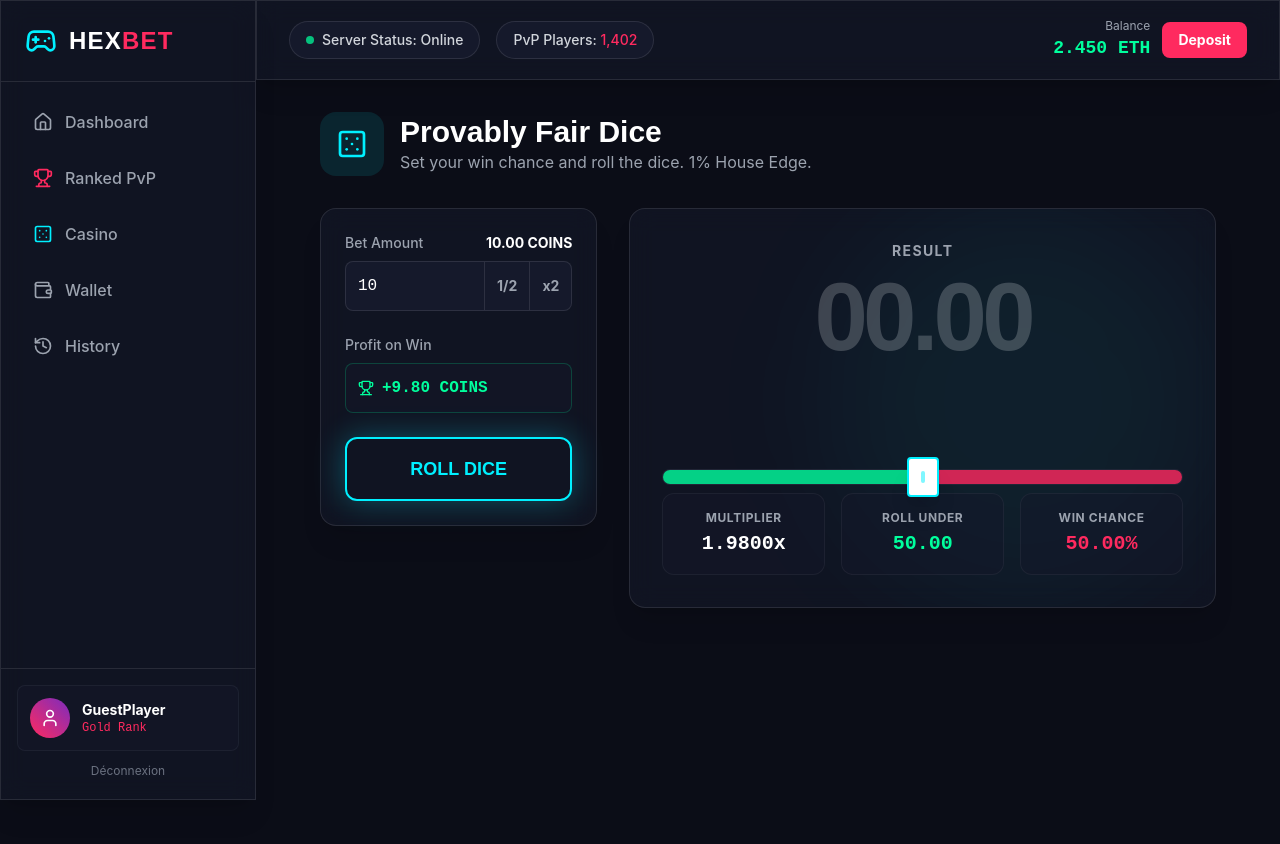
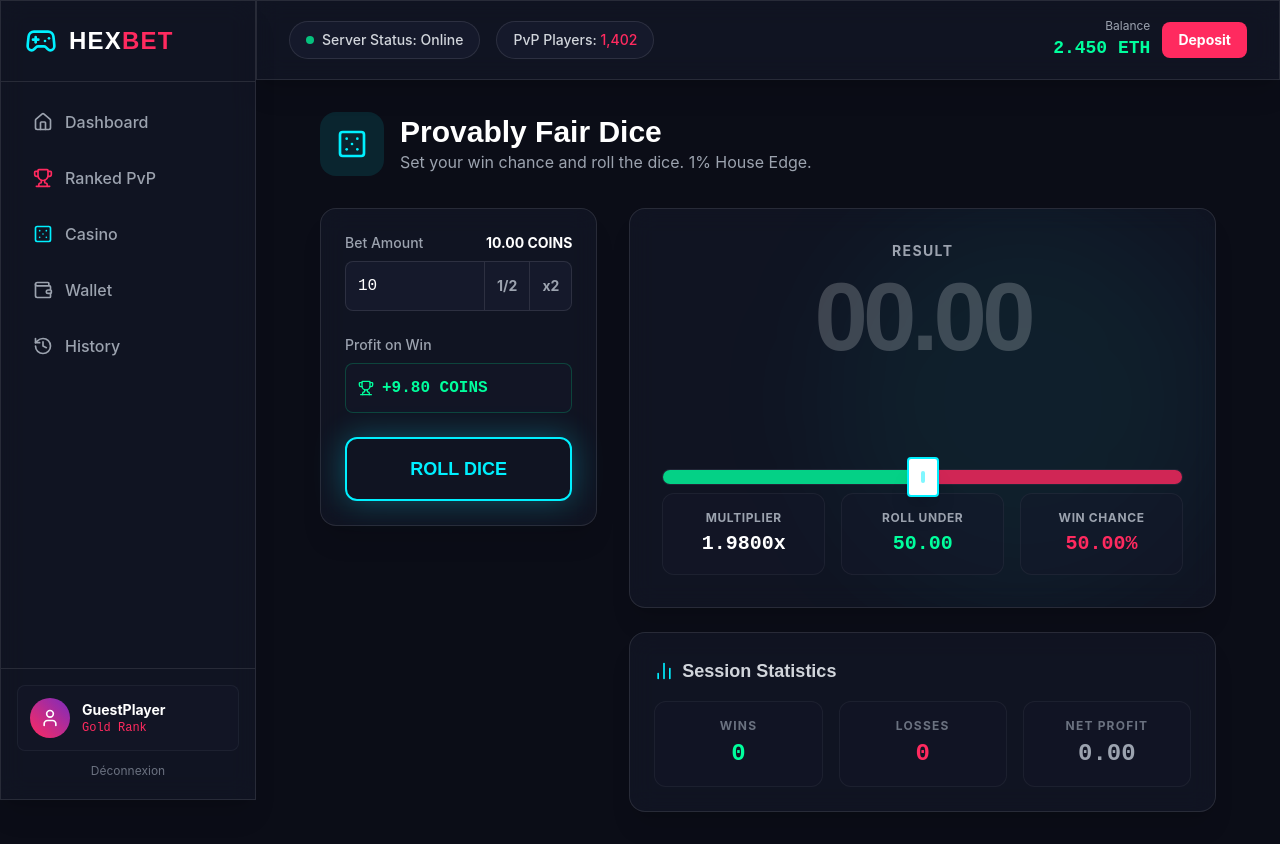
Before and after one commit to DM7OFF/Hexbet, a React (Vite) app in the folder frontend/: page /casino/dice in a window 1280 px wide. Before the commit the page ends 800 px from the top, so only its background shows below. Built offline with nearby package versions, Linux system fonts and the light colour scheme; no server answers.

Commit message:
feat: Add session statistics to Casino Dice

```diff
--- a/frontend/src/pages/CasinoDice.tsx
+++ b/frontend/src/pages/CasinoDice.tsx
@@ -1,11 +1,13 @@
 import { useState } from 'react';
-import { Dice5, Trophy, RefreshCw } from 'lucide-react';
+import { Dice5, Trophy, RefreshCw, BarChart2 } from 'lucide-react';
 
 export default function CasinoDice() {
   const [betAmount, setBetAmount] = useState<number>(10);
   const [winChance, setWinChance] = useState<number>(50);
   const [rolling, setRolling] = useState(false);
   const [lastRoll, setLastRoll] = useState<{ result: number; won: boolean; profit: number } | null>(null);
+
+  const [stats, setStats] = useState({ wins: 0, losses: 0, totalProfit: 0 });
 
   // Constants
   const HOUSE_EDGE = 1; // 1%
@@ -27,12 +29,20 @@ export default function CasinoDice() {
     setTimeout(() => {
       const result = parseFloat((Math.random() * 100).toFixed(2));
       const won = result < rollUnder;
+      const profit = won ? profitOnWin : -betAmount;
 
       setLastRoll({
         result,
         won,
-        profit: won ? profitOnWin : -betAmount
+        profit
       });
+
+      setStats(prev => ({
+        wins: prev.wins + (won ? 1 : 0),
+        losses: prev.losses + (won ? 0 : 1),
+        totalProfit: prev.totalProfit + profit
+      }));
+
       setRolling(false);
     }, 600);
   };
@@ -52,6 +62,7 @@ export default function CasinoDice() {
       <div className="grid grid-cols-1 lg:grid-cols-3 gap-8">
         {/* Left Column - Controls */}
         <div className="lg:col-span-1 space-y-6">
+          {/* ... Control Panel ... */}
           <div className="glass-panel p-6 rounded-2xl space-y-6">
             {/* Bet Amount */}
             <div className="space-y-2">
@@ -183,6 +194,30 @@ export default function CasinoDice() {
             </div>
 
           </div>
+
+          {/* Session Statistics Panel */}
+          <div className="glass-panel p-6 rounded-2xl animate-in slide-in-from-bottom-4">
+            <h3 className="font-bold font-display text-lg mb-4 flex items-center gap-2 text-gray-300">
+              <BarChart2 className="w-5 h-5 text-secondary" />
+              Session Statistics
+            </h3>
+            <div className="grid grid-cols-3 gap-4">
+              <div className="bg-surface/30 rounded-xl p-4 text-center border border-white/5">
+                <div className="text-xs font-bold text-gray-500 uppercase tracking-widest mb-1">Wins</div>
+                <div className="text-2xl font-mono font-bold text-success">{stats.wins}</div>
+              </div>
+              <div className="bg-surface/30 rounded-xl p-4 text-center border border-white/5">
+                <div className="text-xs font-bold text-gray-500 uppercase tracking-widest mb-1">Losses</div>
+                <div className="text-2xl font-mono font-bold text-danger">{stats.losses}</div>
+              </div>
+              <div className="bg-surface/30 rounded-xl p-4 text-center border border-white/5">
+                <div className="text-xs font-bold text-gray-500 uppercase tracking-widest mb-1">Net Profit</div>
+                <div className={`text-2xl font-mono font-bold ${stats.totalProfit > 0 ? 'text-success' : stats.totalProfit < 0 ? 'text-danger' : 'text-gray-400'}`}>
+                  {stats.totalProfit > 0 ? '+' : ''}{stats.totalProfit.toFixed(2)}
+                </div>
+              </div>
+            </div>
+          </div>
         </div>
       </div>
     </div>
```
